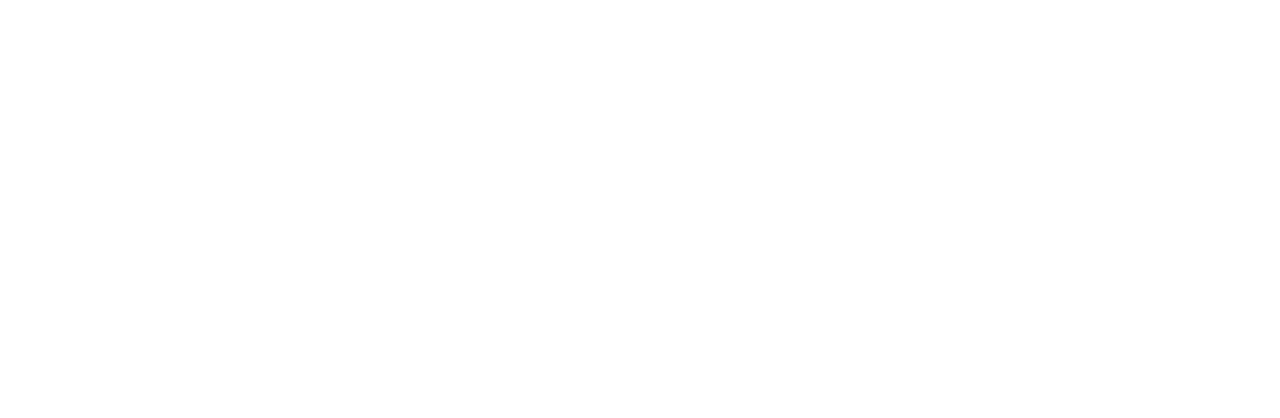
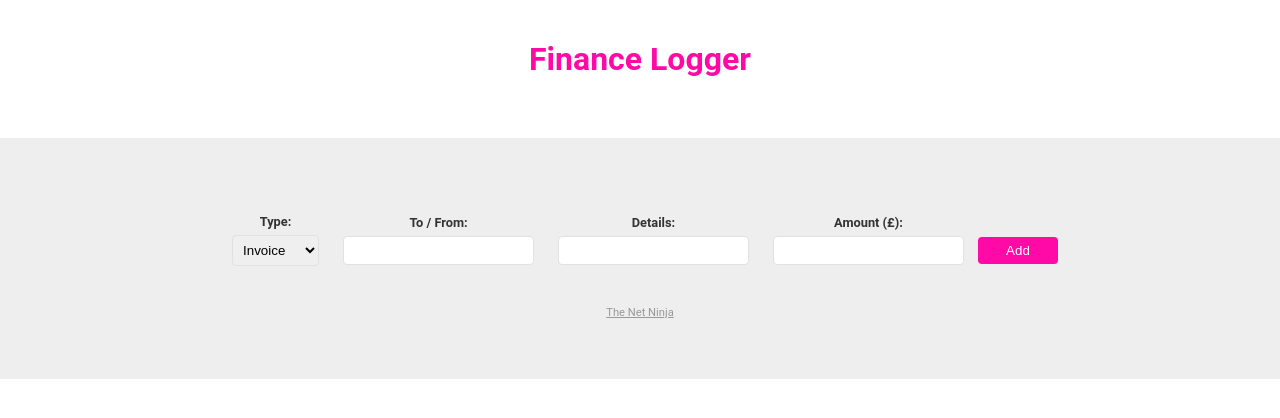
Before and after one commit to Danny-Lenko/webpack-typescript-fin-logger, a website built with webpack: page public/index.html in a window 1280 px wide. Built offline with nearby package versions, Linux system fonts and the light colour scheme.

Commit message:
app starting poing

```diff
--- a/public/index.html
+++ b/public/index.html
@@ -1,11 +1,48 @@
-<!DOCTYPE html>
 <html lang="en">
 <head>
   <meta charset="UTF-8">
-  <title>Financial Logger</title>
+  <meta name="viewport" content="width=device-width, initial-scale=1.0">
+  <title>TypeScript Tutorial</title>
+  <link rel="stylesheet" href="styles.css">
 </head>
 <body>
 
-<script src="bundle.js"></script>
+<div class="wrapper">
+  <h1>Finance Logger</h1>
+
+  <!-- output list -->
+  <ul class="item-list">
+
+  </ul>
+</div>
+
+<footer>
+  <form class="new-item-form">
+    <div class="field">
+      <label>Type:</label>
+      <select id="type">
+        <option value="invoice">Invoice</option>
+        <option value="payment">Payment</option>
+      </select>
+    </div>
+    <div class="field">
+      <label>To / From:</label>
+      <input type="text" id="tofrom">
+    </div>
+    <div class="field">
+      <label>Details:</label>
+      <input type="text" id="details">
+    </div>
+    <div class="field">
+      <label>Amount (£):</label>
+      <input type="number" id="amount">
+    </div>
+    <button>Add</button>
+  </form>
+
+  <a href="https://www.thenetninja.co.uk">The Net Ninja</a>
+</footer>
+
+<script src='bundle.js'></script>
 </body>
 </html>
--- /dev/null
+++ b/public/styles.css
@@ -0,0 +1,73 @@
+body{
+  margin: 0;
+  font-family: Roboto, sans-serif;
+}
+.wrapper{
+  max-width: 960px;
+  margin: 0 auto;
+}
+h1{
+  margin: 40px auto;
+  color: #ff0aa7;
+  text-align: center;
+}
+ul{
+  padding: 0;
+  list-style-type: none;
+}
+li{
+  padding: 6px 10px;
+  border: 1px solid #eee;
+  margin: 10px auto;
+}
+li h4{
+  color: #ff0aa7;
+  margin: 0;
+  text-transform: capitalize;
+}
+li p{
+  color: #333;
+  margin: 8px 0 0;
+}
+footer{
+  background: #eee;
+  padding: 60px;
+  margin-top: 60px;
+}
+form{
+  max-width: 960px;
+  margin: 0 auto;
+  text-align: center;
+}
+label{
+  display: block;
+  font-weight: bold;
+  font-size: 0.8em;
+  color: #333;
+  margin: 16px 0 6px;
+}
+input, select{
+  padding: 6px;
+  border: 1px solid #e1e1e1;
+  border-radius: 4px;
+}
+.field{
+  display: inline-block;
+  margin: 0 10px;
+}
+button{
+  color: white;
+  border: 0;
+  background: #ff0aa7;
+  padding: 6px;
+  min-width: 80px;
+  border-radius: 4px;
+  margin-top: 10px;
+}
+footer a{
+  text-align: center;
+  display: block;
+  color: #999;
+  margin-top: 40px;
+  font-size: 0.7em;
+}
```
Also changed, not shown: README.md, src/index.ts (line endings or trailing spaces), 1 other file.
